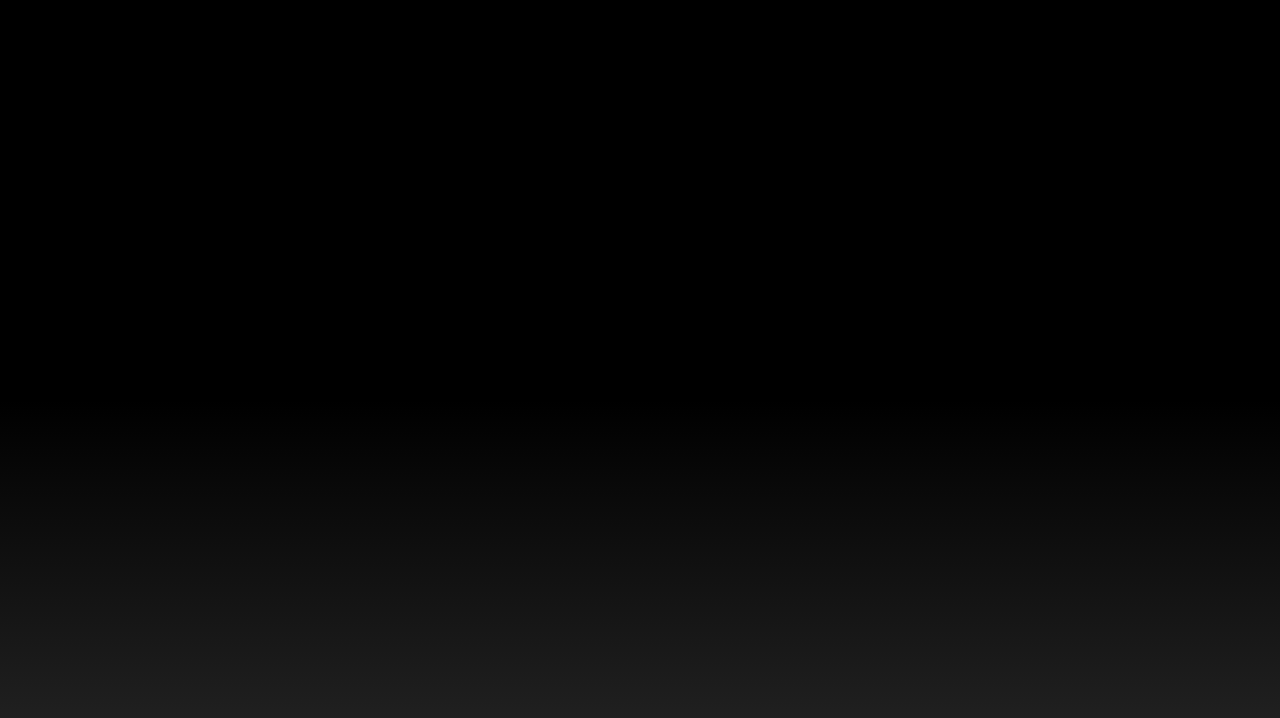
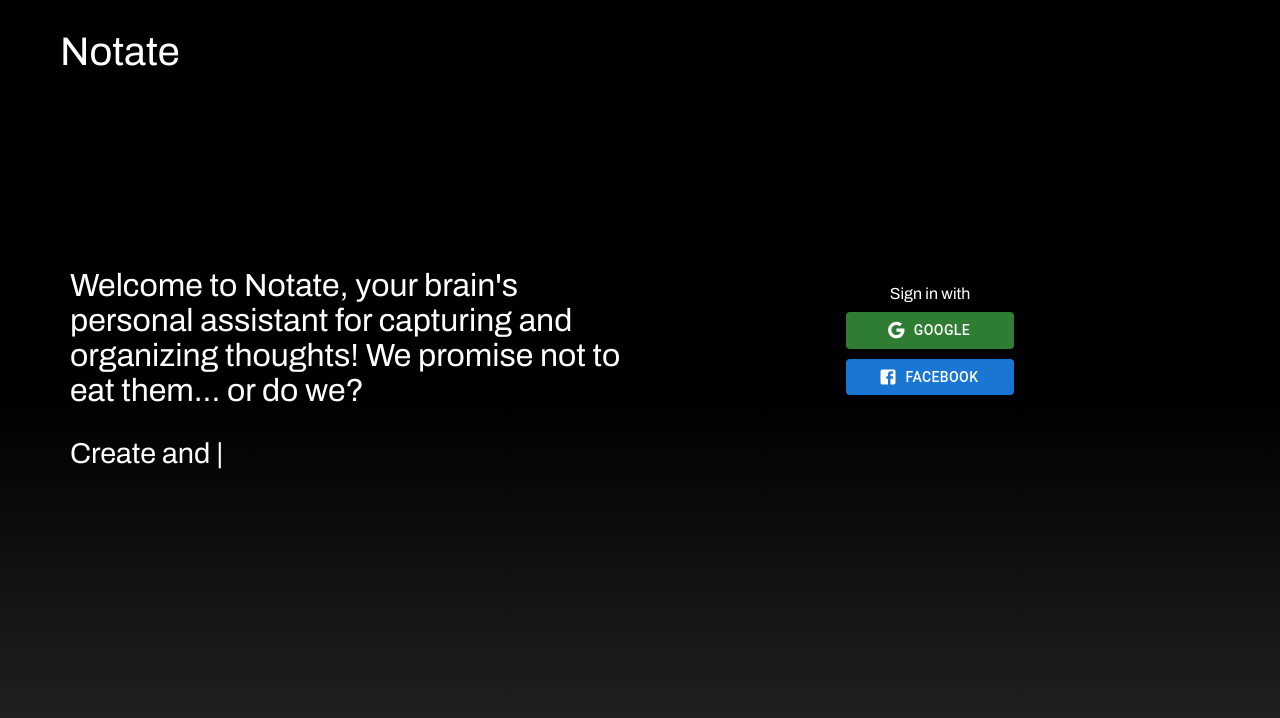
Before and after one commit to AnmolDh/notate, a React (Create React App) app in the folder client/: page /login in a window 1280 px wide. Before the commit this address had no page. Shown: the top 718 px of the page. Built offline with nearby package versions, Linux system fonts and the light colour scheme; no server answers.

Commit message:
404 redirect

```diff
--- a/client/src/App.js
+++ b/client/src/App.js
@@ -10,6 +10,7 @@ function App() {
       <Route path="/" element={<Login />} />
       <Route path="/home" element={<Home />} />
       <Route path="/user" element={<User />} />
+      <Route path="*" element={<Login />} />
     </Routes>
   );
 }
```
